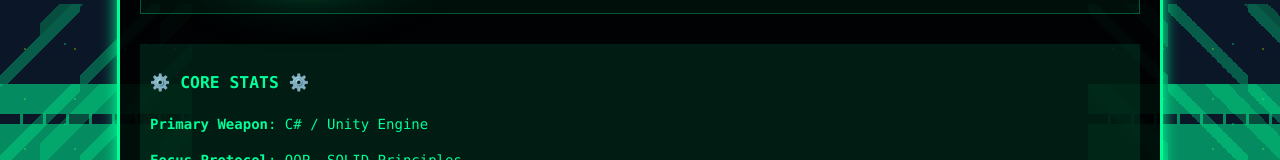
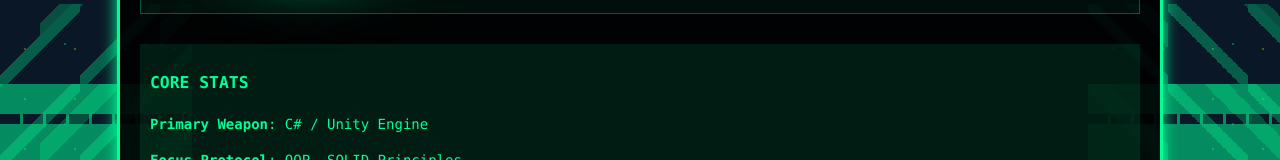
Before and after one commit to DevUnNull/Online_Portfolio, a plain HTML site: page Online_Portfolio.html in a window 1280 px wide. Shown: the part 556-716 px from the top of the page. Drawn offline with nearby package versions, Linux system fonts and the light colour scheme.

Commit message:
update name file

```diff
--- a/CV.html
+++ b/Online_Portfolio.html
@@ -934,7 +934,7 @@
         </div>
 
         <div class="stat-block">
-            <h3>⚙️ CORE STATS ⚙️</h3>
+            <h3> CORE STATS </h3>
             <p><strong>Primary Weapon</strong>: C# / Unity Engine</p>
             <p><strong>Focus Protocol</strong>: OOP, SOLID Principles</p>
             <p><strong>Specialization</strong>: 2D Game Development (Unity)</p>
```
